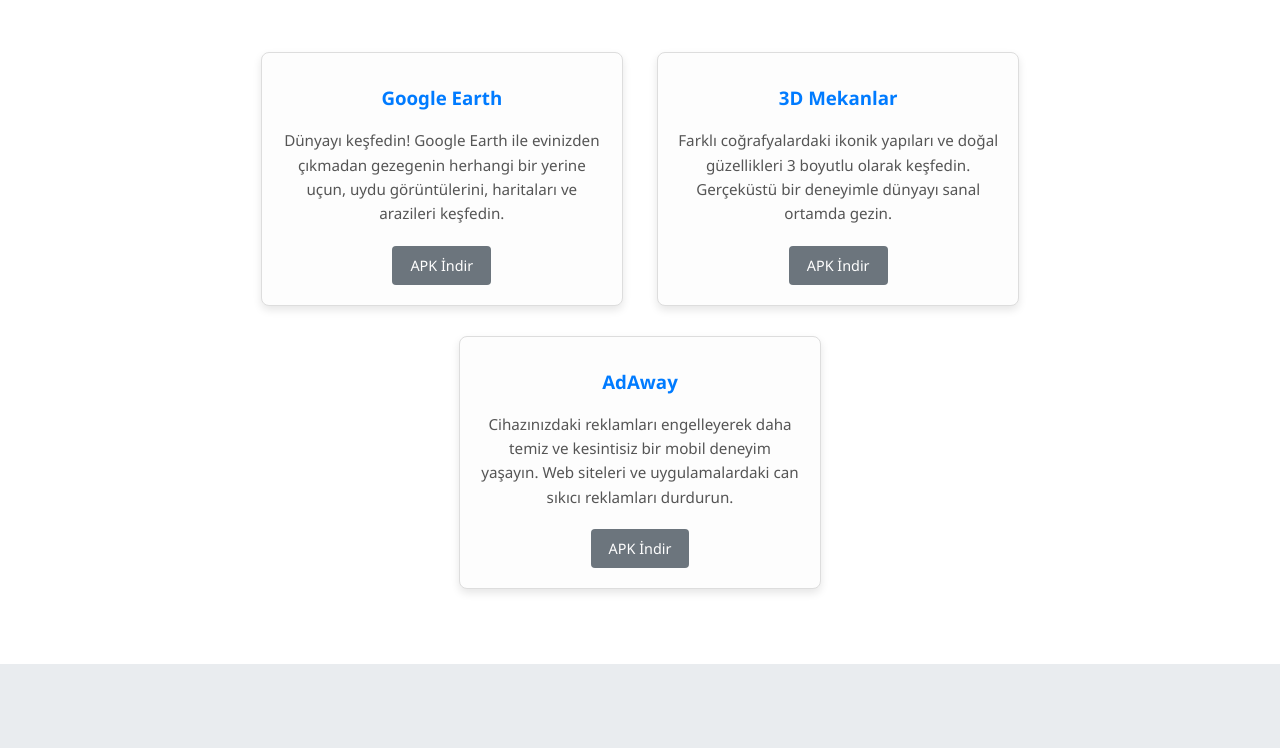
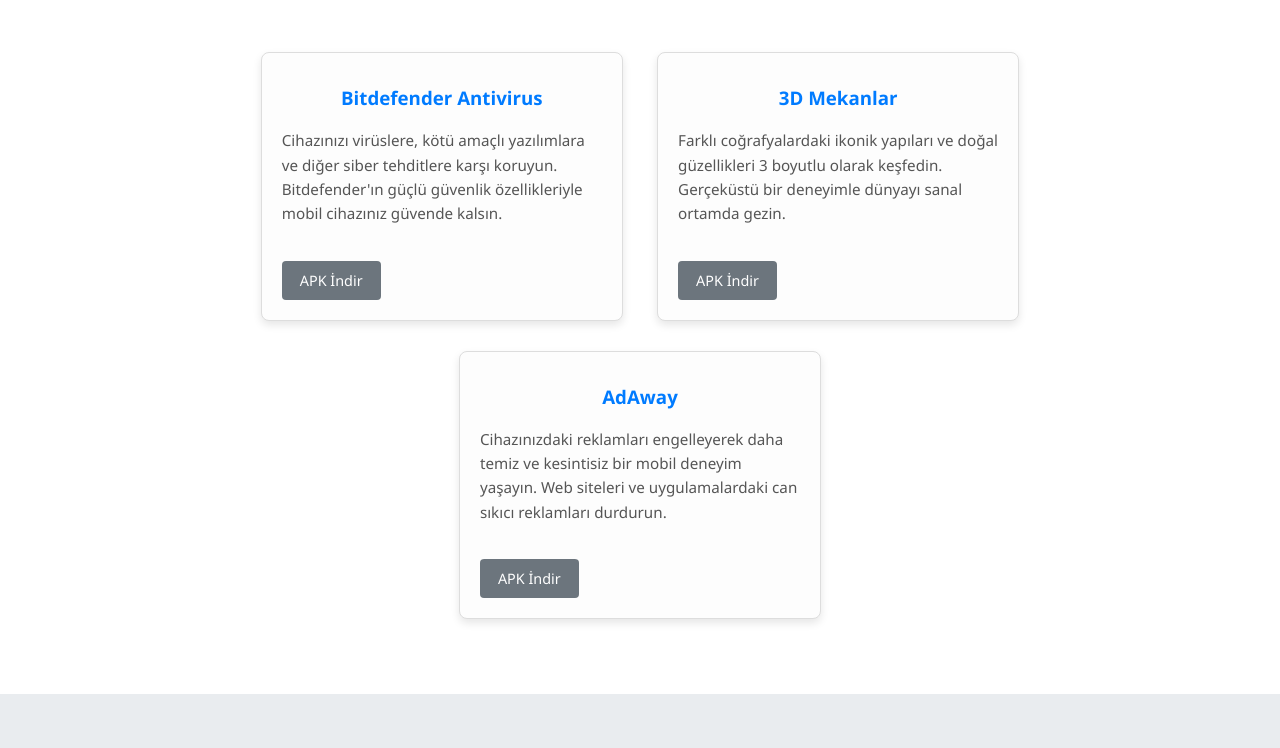
Before and after one commit to MyAppStore0045/myappstore0045.github.io, a plain HTML site: page index.html in a window 1280 px wide. Shown: the part 711-1459 px from the top of the page. Drawn offline with Linux system fonts and the light colour scheme.

Commit message:
Update index.html

```diff
--- a/index.html
+++ b/index.html
@@ -118,6 +118,7 @@
             vertical-align: top;
             box-shadow: 0 4px 8px rgba(0,0,0,0.1);
             transition: transform 0.3s ease, box-shadow 0.3s ease;
+            text-align: left; /* Kart içindeki metni sola yasla */
         }
 
         .app-card:hover {
@@ -128,6 +129,7 @@
         .app-card h3 {
             margin: 10px 0;
             color: #007bff;
+            text-align: center; /* Başlığı ortaya al */
         }
 
         .app-card p {
@@ -136,8 +138,9 @@
             margin-bottom: 20px;
         }
 
+        /* APK İndir Butonu Stili (tek buton olduğu için yan yana ayarları kaldırıldı) */
         .download-button {
-            display: inline-block;
+            display: inline-block; /* Inline block olarak kalabilir veya block olabilir */
             background: #6c757d; /* Gri tonu */
             color: #fff;
             padding: 8px 18px;
@@ -145,11 +148,13 @@
             border-radius: 4px;
             font-size: 0.9em;
             transition: background 0.3s ease;
+            margin-top: 15px; /* Üstündeki açıklamayla boşluk */
         }
 
         .download-button:hover {
             background: #5a6268;
         }
+
 
         /* Hakkımızda ve İletişim Bölümleri */
         .about-us, .contact-us {
@@ -188,7 +193,7 @@
             text-decoration: underline;
         }
 
-        /* Yeni Ek Dosya Bölümü */
+        /* Ek Dosya Bölümü */
         .extra-files {
             padding: 40px 0;
             text-align: center;
@@ -266,9 +271,9 @@
                 <h2>Uygulamalarımız</h2>
 
                 <div class="app-card">
-                    <h3>Google Earth</h3>
-                    <p>Dünyayı keşfedin! Google Earth ile evinizden çıkmadan gezegenin herhangi bir yerine uçun, uydu görüntülerini, haritaları ve arazileri keşfedin.</p>
-                    <a href="https://drive.google.com/uc?export=download&id=1HaXPJjF2pKGX2JbDWFlPDuLY593KeEUA" target="_blank" class="download-button">APK İndir</a>
+                    <h3>Bitdefender Antivirus</h3>
+                    <p>Cihazınızı virüslere, kötü amaçlı yazılımlara ve diğer siber tehditlere karşı koruyun. Bitdefender'ın güçlü güvenlik özellikleriyle mobil cihazınız güvende kalsın.</p>
+                    <a href="https://dosya.co/t3jezyycyj5e/Antivirus_Free.apk.html" target="_blank" class="download-button">APK İndir</a>
                 </div>
 
                 <div class="app-card">
```
